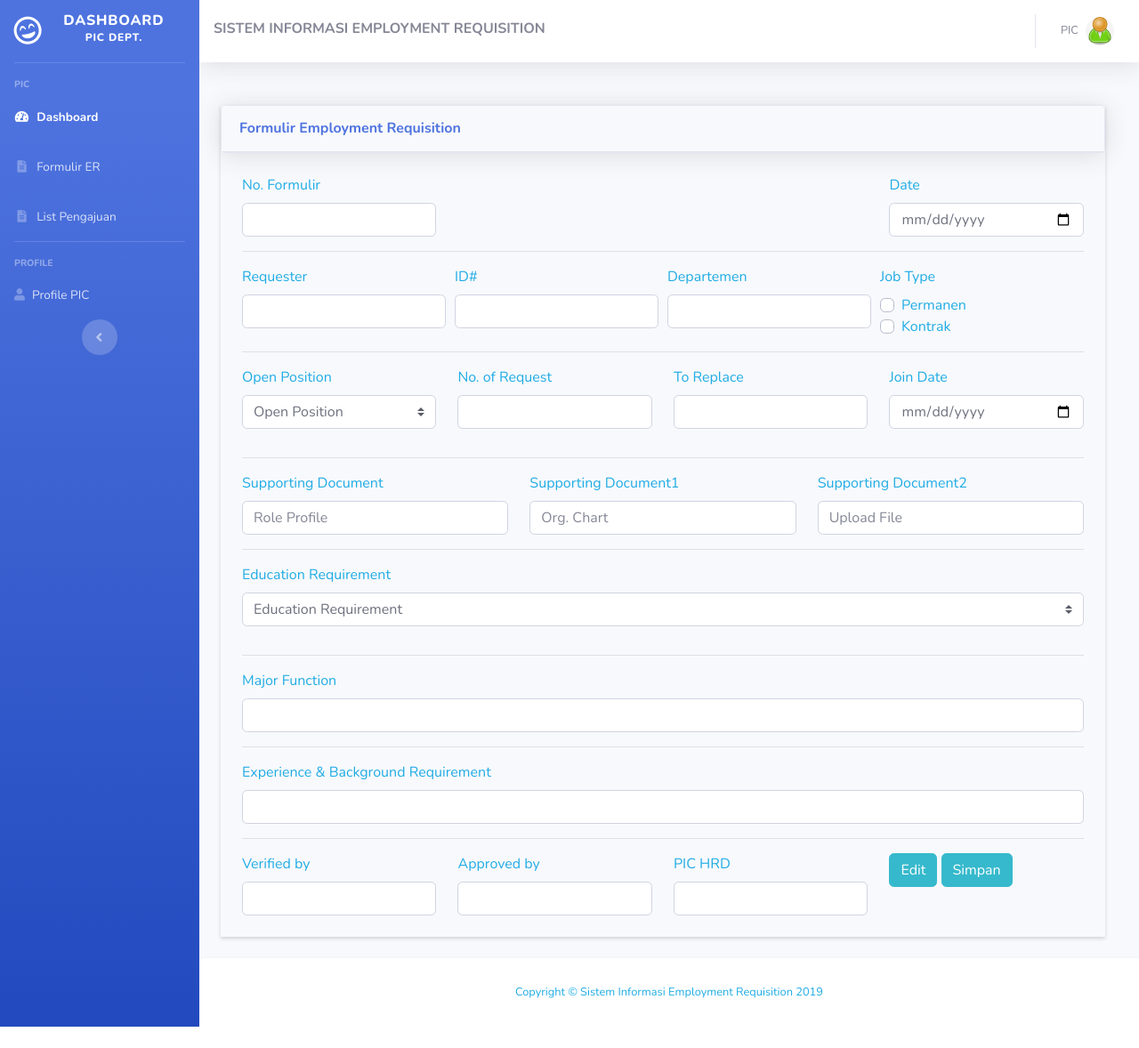
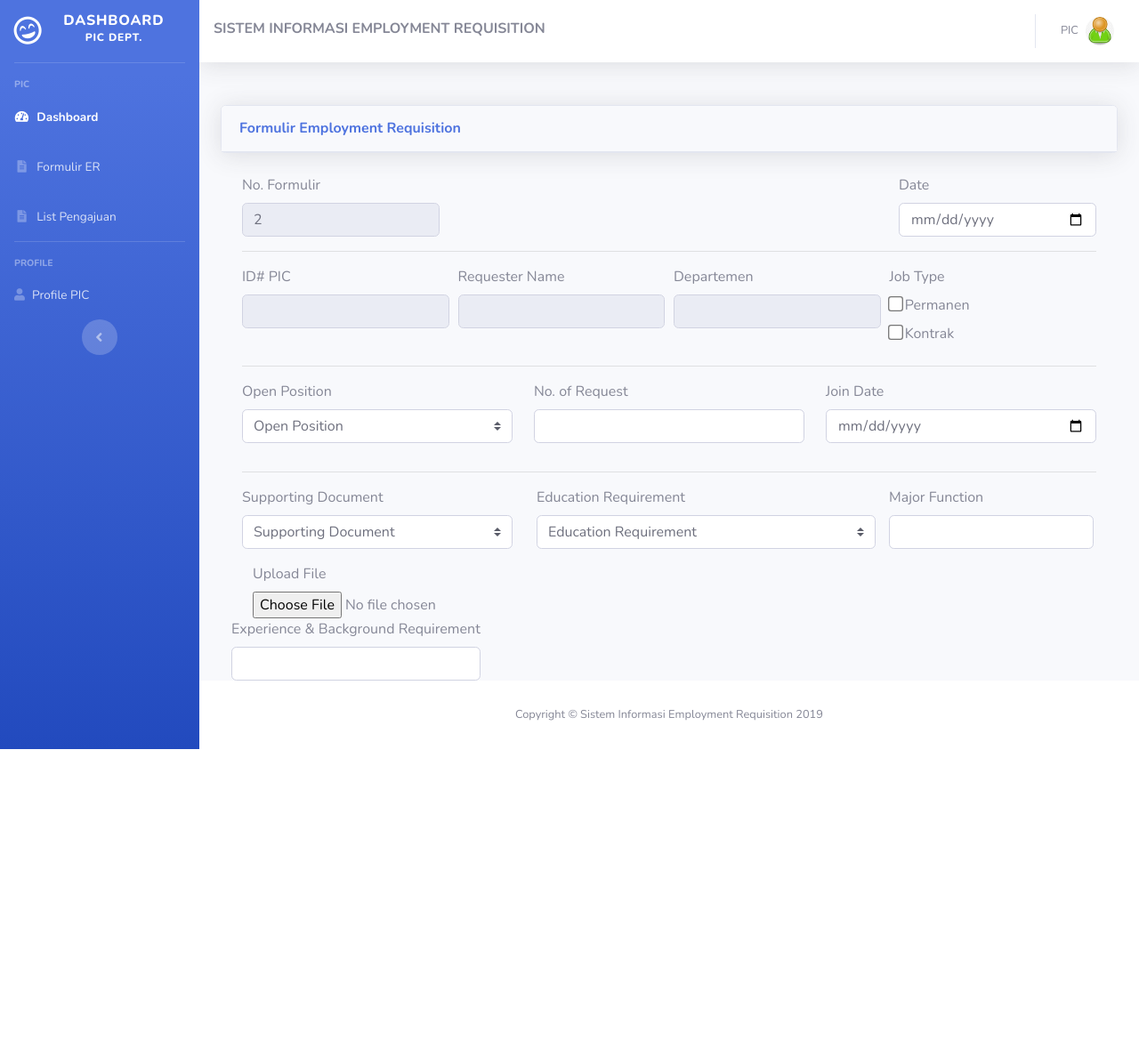
Before and after one commit to alan96320/Employment-Requisition, a PHP site: page /pic/formER.php in a window 1280 px wide. Shown: the whole page at 89% size. After the commit the page ends 842 px from the top, so only its background shows below. Run offline with PHP 8.4, Linux system fonts and the light colour scheme; the visitor is signed in with stand-in values (Sample User, id 1); data comes from the database, SQL or seed files in the repository.

Commit message:
update
update :
pic\formER.php
config\conn.php
actions\loginaction.php

```diff
--- a/actions/loginaction.php
+++ b/actions/loginaction.php
@@ -15,6 +15,7 @@ include ("../config/conn.php");
             session_start();
             $_SESSION ["username"] = $row ["username"];
             $_SESSION ["hak_akses"] = $row ["hak_akses"];
+            $_SESSION ["id"] = $row ["user_id"];
 
             if ($row ['hak_akses'] == 'admin'){
                 header("location: ../admin/index.php");
--- a/config/conn.php
+++ b/config/conn.php
@@ -8,4 +8,11 @@ $passwd = "";        // isilah password jika ada password
 $pdo_conn= new PDO($dsn, $user, $passwd); # dsn = data source number
 
 //echo"berhasil koneksi";
+
+function lihat($v){
+	echo "<pre>";
+	print_r($v);
+	echo "</pre>";
+	exit;
+}
 ?>
--- a/pic/formER.php
+++ b/pic/formER.php
@@ -5,12 +5,27 @@ if (!isset($_SESSION['username'])) {
   header("location: index.php");
 }
 
-$stm = $pdo_conn->prepare("SELECT `id_karyawan`, `username`, `nama`, `jabatan`, `marital_status`, `tanggal_masuk`, `jenis_kelamin`, `status_karyawan`, `tempat_lahir`, `tanggal_lahir`, `alamat`, `email`, `no_telepon`, departemen.nama_dept
-                           FROM `karyawan`
-                           INNER JOIN departemen ON karyawan.id_dept = departemen.id_dept");
+$user_id=$_SESSION['id'];
+$stm = $pdo_conn->prepare("SELECT * FROM users as u JOIN departemen as d ON u.departemen = d.id_dept  WHERE user_id=$user_id");
 
 $stm->execute();
-$rows = $stm->fetchAll(PDO::FETCH_ASSOC);
+$data_user = $stm->fetch(PDO::FETCH_ASSOC);
+//lihat($data_user);
+
+$stm = $pdo_conn->prepare("SELECT max(id_formulir) as maxid FROM formulir");
+
+$stm->execute();
+$data_max = $stm->fetch(PDO::FETCH_ASSOC);
+//lihat($data_max);
+$idx= $data_max['maxid'] + 1;
+
+// $stm = $pdo_conn->prepare("SELECT `id_karyawan`, `username`, `nama`, `jabatan`, `marital_status`, `tanggal_masuk`, `jenis_kelamin`, `status_karyawan`, `tempat_lahir`, `tanggal_lahir`, `alamat`, `email`, `no_telepon`, departemen.nama_dept
+//                            FROM `karyawan`
+//                            INNER JOIN departemen ON karyawan.id_dept = departemen.id_dept");
+
+// $stm->execute();
+// $rows = $stm->fetchAll(PDO::FETCH_ASSOC);
+//lihat($rows);
 
 //print_r($rows);
 
@@ -64,7 +79,7 @@ $rows = $stm->fetchAll(PDO::FETCH_ASSOC);
   <!-- Page Heading -->
   <div class="d-sm-flex align-items-center justify-content-between mb-4">
     <h1 class="h3 mb-0 text-gray-800"></h1>
-    <a href="#" class="d-none d-sm-inline-block shadow-sm">
+    <a href="#" class="d-none d-sm-inline-block shadow-sm"></a>
       <i></i>
   </div>
 
@@ -82,7 +97,7 @@ $rows = $stm->fetchAll(PDO::FETCH_ASSOC);
       <div class="col-3">
         <div class="form">
           <label>No. Formulir</label>
-          <input type="number" name="id_formulir" class="form-control" required>
+          <input type="number" readonly="" name="id_formulir" value="<?= $idx;?>" class="form-control" required>
         </div>
       </div>
       <div class="col-3">
@@ -94,31 +109,32 @@ $rows = $stm->fetchAll(PDO::FETCH_ASSOC);
   <div class="form-row">
       <div class="col-3">
         <div class="form">
-          <label>Requester</label>
-          <input type="text" name="id_karyawan" class="form-control">
+          <label>ID# PIC</label>
+          <input readonly=""  value="<?= $data_user['user_id']; ?>" type="text" name="id_karyawan" class="form-control">
         </div>
       </div>
       <div class="col-3">
-        <label>ID#</label>
-        <input type="number" name="id_karyawan" class="form-control" required>
+        <label>Requester Name</label>
+        <input type="text" readonly="" value="<?= $data_user['nama']; ?>" name="id_karyawan" class="form-control" required>
       </div>
       <div class="col-3">
         <label>Departemen</label>
-        <input type="text" name="id_karyawan" class="form-control">
+        <input type="text"  readonly="" value="<?= $data_user['nama_dept']; ?>"  class="form-control">
+        <input hidden="" type="text" name="id_dept"  readonly="" value="<?= $data_user['departemen']; ?>"  class="form-control">
       </div>
       <div class="col-3">
         <label>Job Type</label>
-        <div class="custom-control custom-checkbox">
-        <input type="checkbox" class="custom-control-input" id="customCheck1">
-        <label class="custom-control-label" for="customCheck1">Permanen</label></br>
-        <input type="checkbox" class="custom-control-input" id="customCheck2">
-        <label class="custom-control-label" for="customCheck2">Kontrak</label>
+        <div class="custom-control " style="padding-left: 0px;">
+        <input type="checkbox" name="job_type" value="permanen" class="" style="transform: scale(1.3);" >
+        <label class=" ">Permanen</label></br>
+        <input type="checkbox" name="job_type" value="kontrak" class=" " style="transform: scale(1.3);" >
+        <label class=" " >Kontrak</label>
       </div>
       </div>
     </div>
 <hr>
   <div class="row">
-      <div class="col-3">
+      <div class="col-4">
         <div class="form-group">
           <label>Open Position</label>
             <select class="custom-select">
@@ -129,19 +145,19 @@ $rows = $stm->fetchAll(PDO::FETCH_ASSOC);
             </select>
         </div>
       </div>
-      <div class="col-3">
+      <div class="col-4">
         <div class="form">
           <label>No. of Request</label>
             <input type="number" name="id_karyawan" class="form-control" required>
         </div>
       </div>
-       <div class="col-3">
+       <!-- <div class="col-3">
         <div class="form">
           <label>To Replace</label>
             <input type="text" name="id_karyawan" class="form-control" aria-describedby="addon-wrapping" required>
         </div>
-      </div>
-      <div class="col-3">
+      </div> -->
+      <div class="col-4">
         <div class="form">
           <label>Join Date</label>
             <input type="date" name="id_karyawan" class="form-control" required>
@@ -150,17 +166,23 @@ $rows = $stm->fetchAll(PDO::FETCH_ASSOC);
   </div>
 <hr>
   <div class="row">
-      <div class="col">
+      <div class="col-4">
+        <div class="form-group">
           <label>Supporting Document</label>
-          <input type="text" name="id_karyawan" placeholder="Role Profile" class="input form-control" required>
+         <!--  <input type="text" name="id_karyawan" placeholder="Role Profile" class="input form-control" required> -->
+         <select class="custom-select">
+              <option selected>Supporting Document</option>
+              <option value="1">Role Profile</option>
+              <option value="2">Org. Chart</option>
+            </select>
       </div>
-       <div class="col">
+       <!-- <div class="col">
           <label>Supporting Document1</label>
           <input type="text" name="id_karyawan" placeholder="Org. Chart" class="input form-control" required>
-      </div>
+      </div> -->
       <div class="col">
-          <label>Supporting Document2</label>
-          <input type="text" name="id_karyawan" placeholder="Upload File" class="input form-control" required>
+          <label>Upload File</label>
+          <input type="file" name="upload_file" placeholder="Upload File" class="" required>
       </div>
   </div>
 <hr>
@@ -196,7 +218,7 @@ $rows = $stm->fetchAll(PDO::FETCH_ASSOC);
       </div>
     </div>
 <hr>
-  <div class="row">
+  <!-- <div class="row">
       <div class="col-3">
         <div class="form">
           <label>Verified by</label>
@@ -221,8 +243,8 @@ $rows = $stm->fetchAll(PDO::FETCH_ASSOC);
           <button type="submit" class="btn btn-info">Simpan</button>
         </div>
       </div>
-  </div>
-<br>
+  </div> -->
+<!-- <br> -->
     </div>
          </div>
       </form>
```
